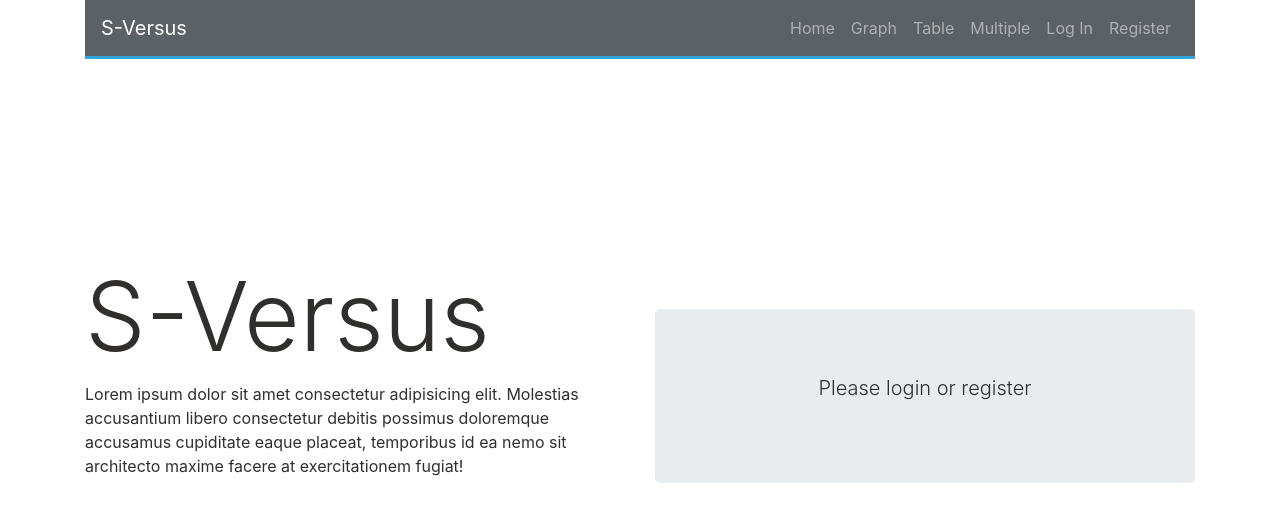
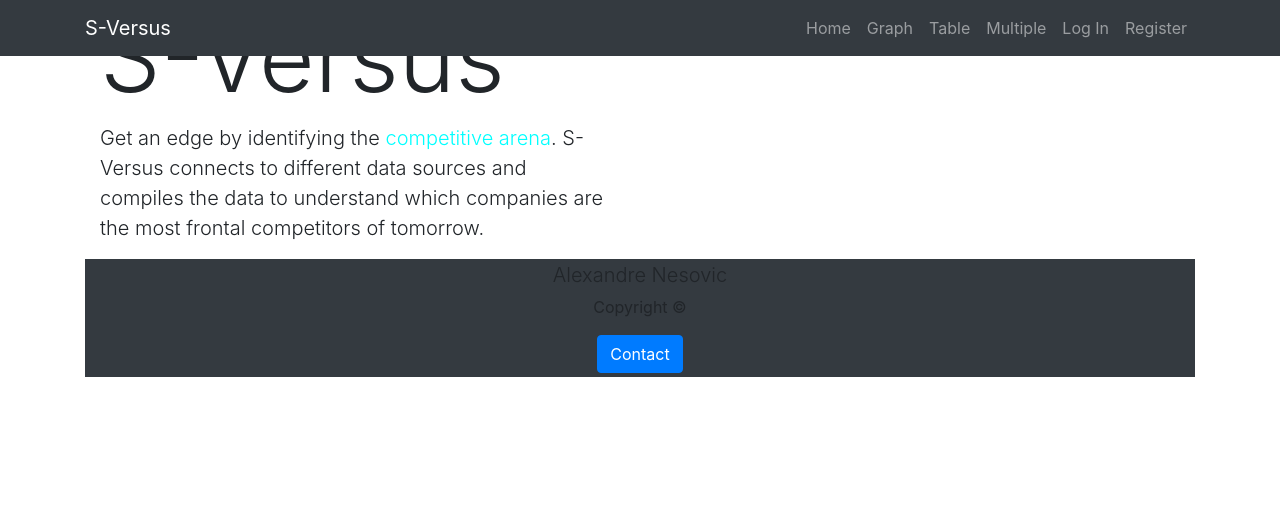
Before and after one commit to webclinic017/Get-the-signals, a Flask app: page / in a window 1280 px wide. Shown: the top 522 px of the page. Run offline with Flask 2, Linux system fonts and the light colour scheme; parts of the project's set-up code (start-up, migrations or seed data) failed here and were passed over; some libraries are stand-ins or nearby versions.

Commit message:
design and UX

```diff
--- a/SV/templates/base.html
+++ b/SV/templates/base.html
@@ -10,15 +10,16 @@
         integrity="sha384-DNOHZ68U8hZfKXOrtjWvjxusGo9WQnrNx2sqG0tfsghAvtVlRW3tvkXWZh58N9jp" crossorigin="anonymous">
     <link rel="stylesheet" href="https://stackpath.bootstrapcdn.com/bootstrap/4.1.1/css/bootstrap.min.css"
         integrity="sha384-WskhaSGFgHYWDcbwN70/dfYBj47jz9qbsMId/iRN3ewGhXQFZCSftd1LZCfmhktB" crossorigin="anonymous">
-    <link href="http://127.0.0.1:5500/SV/templates/styles.css" rel="stylesheet" type="text/css">
+    <link href="http://127.0.0.1:5000/static/style_base.css" rel="stylesheet" type="text/css">
     <title>Sversus</title>
 </head>
 
 
 <body>
+    <div class="container margin-top-10">
+
+        <nav class="navbar navbar-expand-sm bg-dark navbar-dark fixed-top" id="main-nav">
             <div class="container">
-
-        <nav class="navbar navbar-expand-sm bg-dark navbar-dark" id="main-nav">
                 <a href="{{ url_for('home') }}" class="navbar-brand">S-Versus</a>
                 <button class="navbar-toggler" data-toggle="collapse" data-target="#navbarCollapse">
                     <span class="navbar-toggler-icon"></span>
@@ -51,7 +52,7 @@
                         {% endif %}
                     </ul>
                 </div>
-
+            </div>
         </nav>
 
         {% block content %}
--- a/SV/templates/home.html
+++ b/SV/templates/home.html
@@ -1,22 +1,31 @@
 {%extends "base.html"%}
 
 {% block content%}
+<!-- http://127.0.0.1:5000/SV/templates -->
 
+<head>
+    <link href="http://127.0.0.1:5000/static/style_home.css" rel="stylesheet" type="text/css">
+    <title>Sversus-Home</title>
+</head>
 
+<body>
     <div class="row">
+
         <div class="col-sm">
-        <div style="margin-top:200px;">
+            <div class="container">
                 <h1 class=" display-1">S-Versus</h1>
-            <p>Lorem ipsum dolor sit amet consectetur adipisicing elit. Molestias accusantium libero consectetur debitis
-                possimus doloremque accusamus cupiditate eaque placeat, temporibus id ea nemo sit architecto maxime
-                facere at exercitationem fugiat!</p>
+                <p class="lead">Get an edge by identifying the
+                    <span style="color:aqua">competitive arena</span>.
+                    S-Versus connects to different data
+                    sources and compiles the data to understand which companies are
+                    the most frontal competitors of
+                    tomorrow.</p>
+
             </div>
         </div>
 
         <div class="col-sm">
-        <div style="margin-top:250px;">
-
-            <div class="jumbotron">
+            <div class="card-body text-center">
                 {% if current_user.is_authenticated %}
                 <p class="lead text-center">Hi {{current_user.username}}</p>
                 {% else %}
@@ -24,8 +33,25 @@
                 {% endif %}
             </div>
         </div>
+    </div>
 
+
+
+    <footer id="main-footer" class="bg-dark">
+        <div class="container">
+            <div class="row">
+                <div class="col text-center py-1">
+                    <h3 class="lead">Alexandre Nesovic</h3>
+                    <p>Copyright &copy;
+                        <span id="year"></span>
+                    </p>
+                    <button class="btn btn-primary" data-toggle="modal" data-target="#contactModal">Contact</button>
+                </div>
             </div>
         </div>
 
+    </footer>
+
+</body>
+
 {%endblock%}
--- a/SV/templates/login.html
+++ b/SV/templates/login.html
@@ -1,6 +1,7 @@
 {%extends "base.html"%}
 {% block content%}
 <div class="jumbotron">
+    <h1 class="display-5">Please log in to access the content</h1>
 
     <form method="post">
         {{form.hidden_tag()}}
```
Also changed, not shown: SV/templates/register.html (+37 -17 lines), SV/data.sqlite, screencaps/home.PNG, screencaps/registration.PNG. Lines whose indentation alone changed are shown as unchanged.
